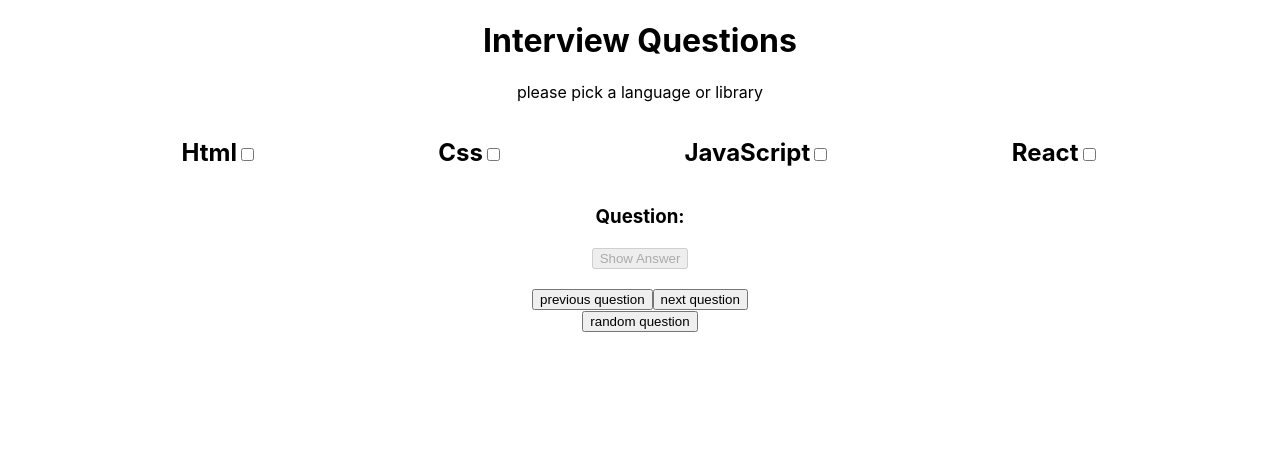
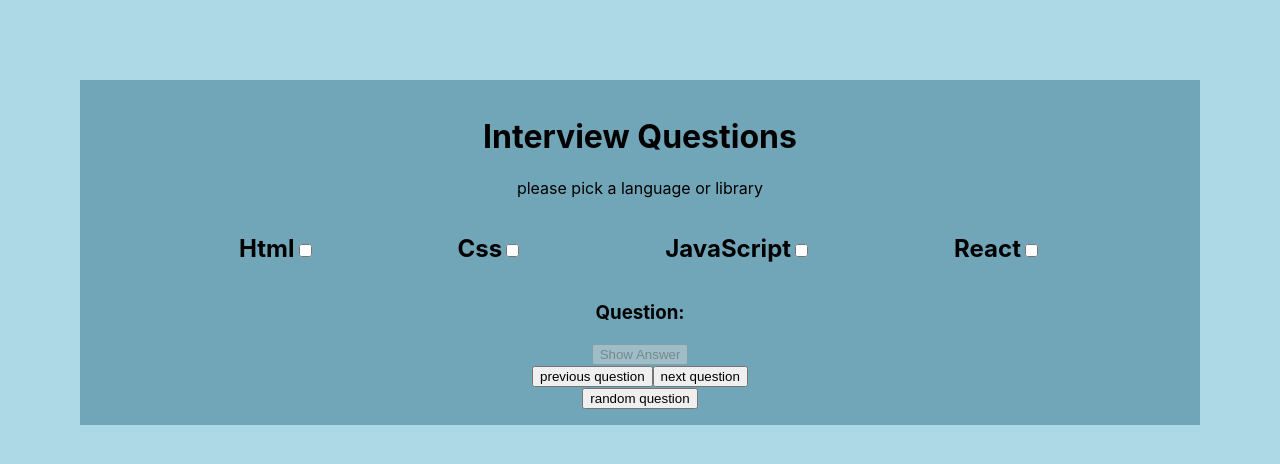
Before and after one commit to Miselrkba/interview-questions, a React (Create React App) app: page / in a window 1280 px wide. Shown: the top 464 px of the page. Built offline with nearby package versions, Linux system fonts and the light colour scheme.

Commit message:
added styling

```diff
--- a/src/App.css
+++ b/src/App.css
@@ -1,43 +1,22 @@
+html,
+body {
+  margin: 0;
+  padding: 0;
+  background: lightblue
+}
+
 .App {
   text-align: center;
+  background: #71A6B8;
+  margin: 5em;
+  padding: 1em;
 }
 
-.App-logo {
-  height: 40vmin;
-  pointer-events: none;
-}
-
-@media (prefers-reduced-motion: no-preference) {
-  .App-logo {
-    animation: App-logo-spin infinite 20s linear;
-  }
-}
-
-.App-header {
-  background-color: #282c34;
-  min-height: 100vh;
-  display: flex;
-  flex-direction: column;
-  align-items: center;
-  justify-content: center;
-  font-size: calc(10px + 2vmin);
-  color: white;
-}
-
-.App-link {
-  color: #61dafb;
-}
-
-@keyframes App-logo-spin {
-  from {
-    transform: rotate(0deg);
-  }
-  to {
-    transform: rotate(360deg);
-  }
-}
-
-.navbar{
+.navbar {
   display: flex;
   justify-content: space-evenly;
 }
+
+.question, .answer {
+  background: lightgrey
+}
--- a/src/App.js
+++ b/src/App.js
@@ -68,7 +68,7 @@
   const prevQuestion = () => {
     setCount(count - 1);
     if (count <= 0) {
-      setCount(question.length -1);
+      setCount(question.length - 1);
     }
     if (question.length === 0) alert("please pick a language or library first");
   };
@@ -102,14 +102,15 @@
         handleJs={setJs}
         handleReact={setReact}
       />
-      <h3>Question: {question[count]}</h3>
+      <h3>Question: </h3>
+      <div className="question">{question[count]}</div>
       <button
         disabled={html || css || react || js ? false : true}
         onClick={clicked}
       >
         Show Answer{" "}
       </button>
-      <h3>{toggle ? answer[count] : null}</h3>
+      <div className="answer"> {toggle ? answer[count] : null}</div>
 
       <Buttons
         prevQuestion={prevQuestion}
```
